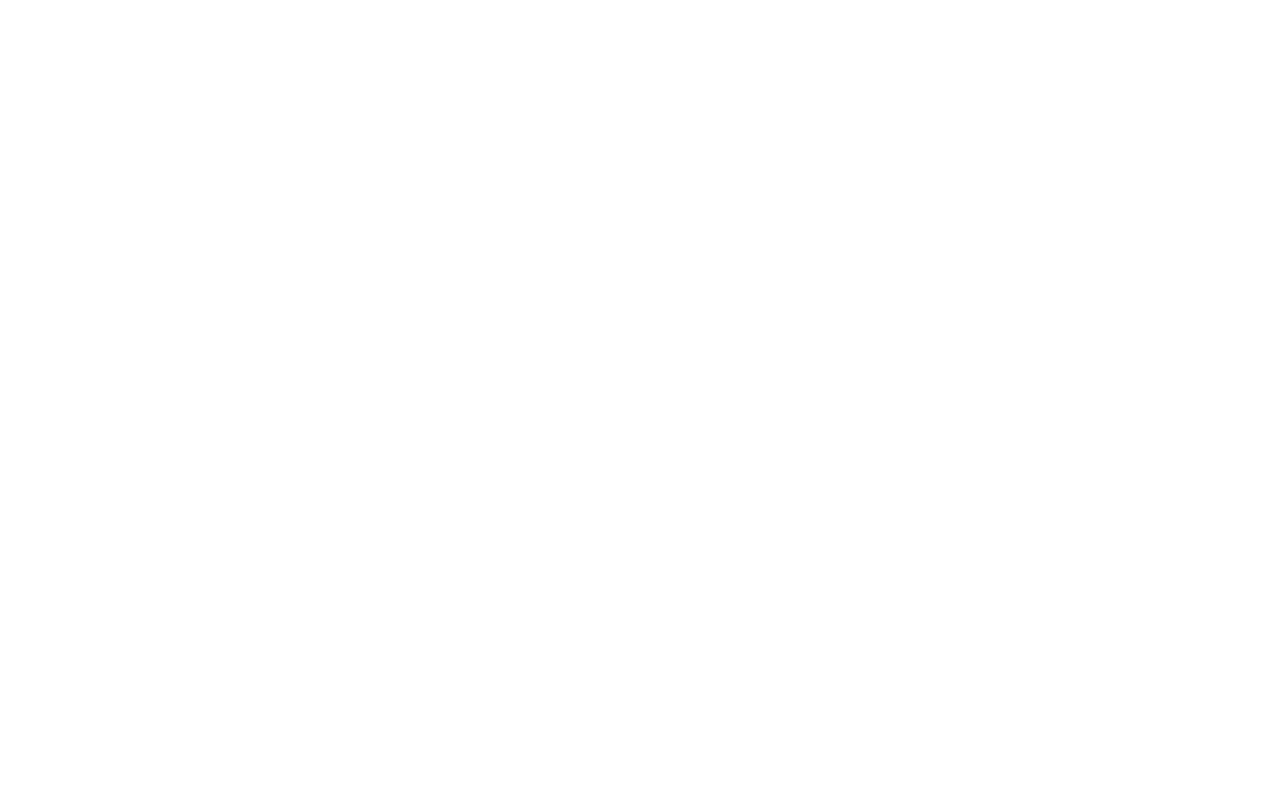
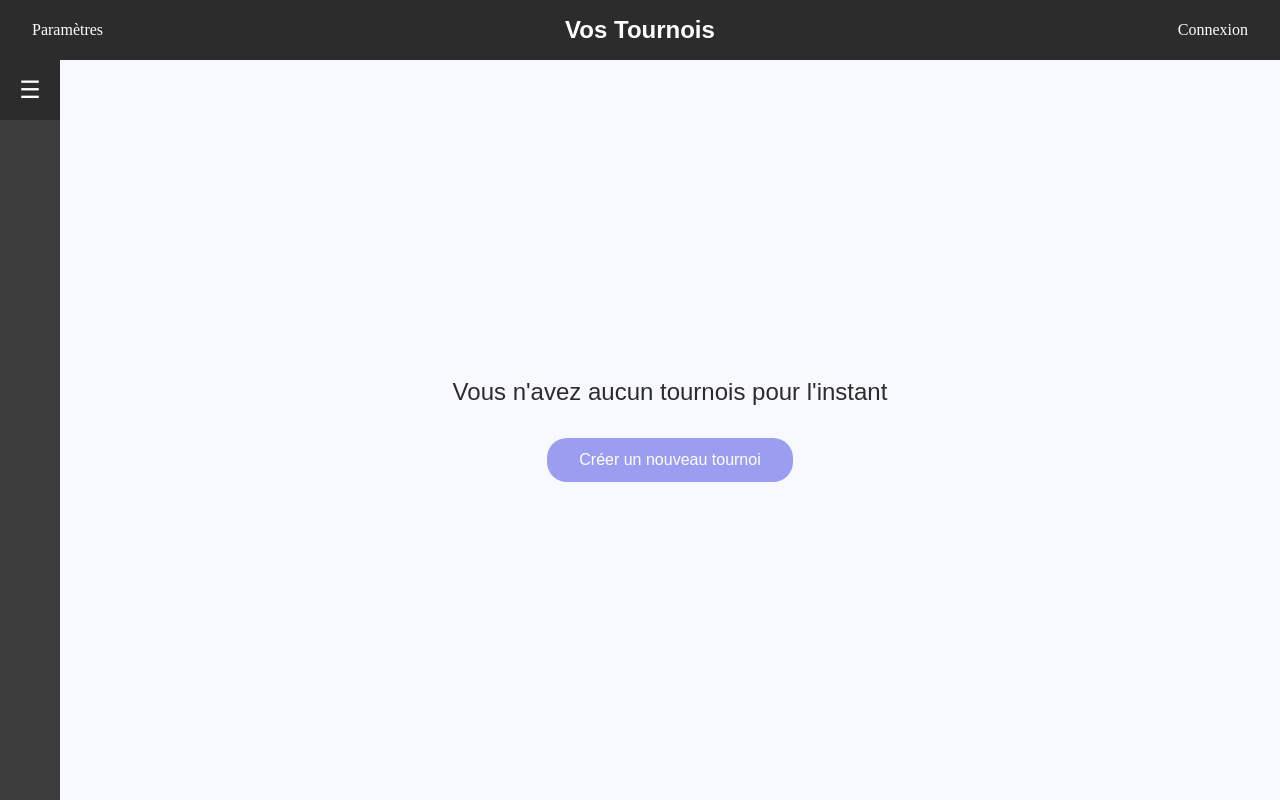
Before and after one commit to yanis-meziane/Thornament, a React (Create React App) app in the folder frontend/: page /tournois in a window 1280 px wide. Before the commit this address had no page. Built offline with nearby package versions, Linux system fonts and the light colour scheme.

Commit message:
début page d'accueil et tournois

```diff
--- a/frontend/src/App.js
+++ b/frontend/src/App.js
@@ -2,6 +2,8 @@
 import { BrowserRouter, Routes, Route } from "react-router-dom";
 import Register from './Register/Register'
 import Login from './Login/Login'
+import Main from './Main/Main'
+import Tournois from './Tournois/Tournois'
 
 function App() {
   return (
@@ -10,6 +12,8 @@
         <Routes>
           <Route path='/' element={<Register />}/>
           <Route path='/login' element={<Login />}/>
+          <Route path='/home' element={<Main />}/>
+          <Route path='/tournois' element={<Tournois />}/>
         </Routes>
       </BrowserRouter>
     </div>
--- a/frontend/src/Main/Main.css
+++ b/frontend/src/Main/Main.css
@@ -0,0 +1,21 @@
+.main-container {
+    display: flex;
+    justify-content: center;
+    align-items: center;
+    height: calc(100vh - 60px);
+    background-color: #F8F8FF;
+    margin-left: 60px;
+    transition: margin-left 0.3s ease;
+}
+
+.main-container h1 {
+    font-family: Arial, sans-serif;
+    font-size: 2.5rem;
+    color: #2C2C2C;
+    text-align: center;
+}
+
+/* Ajuster la marge gauche quand la sidebar est ouverte */
+.sidebar.open ~ .main-container {
+    margin-left: 250px;
+}
--- a/frontend/src/Main/Main.jsx
+++ b/frontend/src/Main/Main.jsx
@@ -0,0 +1,17 @@
+import Navbar from '../Navbar/Navbar';
+import Sidebar from '../Sidebar/Sidebar';
+import './Main.css';
+
+export default function Main() {
+    const userName = "Utilisateur"; // const temporaire en attendant le backend
+
+    return (
+        <>
+            <Navbar title="Thornament" />
+            <Sidebar />
+            <div className="main-container">
+                <h1>Bienvenue {userName}</h1>
+            </div>
+        </>
+    );
+}
--- /dev/null
+++ b/frontend/src/Navbar/Navbar.css
@@ -0,0 +1,49 @@
+.navbar {
+    display: flex;
+    justify-content: space-between;
+    align-items: center;
+    padding: 1rem 2rem;
+    background-color: #2C2C2C;
+    box-shadow: 0 2px 5px rgba(0, 0, 0, 0.1);
+    height: 60px;
+    font-family: Arial, sans-serif;
+}
+
+.navbar-left,
+.navbar-right {
+    flex: 1;
+    display: flex;
+    align-items: center;
+    cursor: pointer;
+    font-size: 1rem;
+    font-weight: 500;
+    color: #FFFFFF;
+}
+
+.navbar-left {
+    justify-content: flex-start;
+}
+
+.navbar-right {
+    justify-content: flex-end;
+}
+
+.navbar-center {
+    flex: 1;
+    display: flex;
+    justify-content: center;
+    align-items: center;
+}
+
+.navbar-center h1 {
+    margin: 0;
+    font-size: 1.5rem;
+    color: #FFFFFF;
+    font-family: Arial, sans-serif;
+}
+
+.navbar-left span:hover,
+.navbar-right span:hover {
+    opacity: 0.7;
+    transition: opacity 0.3s ease;
+}
--- /dev/null
+++ b/frontend/src/Navbar/Navbar.jsx
@@ -0,0 +1,17 @@
+import './Navbar.css';
+
+export default function Navbar({ title }) {
+    return (
+        <nav className="navbar">
+            <div className="navbar-left">
+                <span>Paramètres</span>
+            </div>
+            <div className="navbar-center">
+                <h1>{title}</h1>
+            </div>
+            <div className="navbar-right">
+                <span>Connexion</span>
+            </div>
+        </nav>
+    );
+}
--- /dev/null
+++ b/frontend/src/Sidebar/Sidebar.css
@@ -0,0 +1,56 @@
+.sidebar {
+    position: fixed;
+    left: 0;
+    top: 60px;
+    height: calc(100vh - 60px);
+    background-color: #3C3C3C;
+    width: 60px;
+    transition: width 0.3s ease;
+    z-index: 1000;
+}
+
+.sidebar.open {
+    width: 250px;
+}
+
+.sidebar-toggle {
+    width: 100%;
+    padding: 1rem;
+    background-color: #2C2C2C;
+    border: none;
+    color: #FFFFFF;
+    font-size: 1.5rem;
+    cursor: pointer;
+    font-family: Arial, sans-serif;
+    transition: background-color 0.3s ease;
+}
+
+.sidebar-toggle:hover {
+    background-color: #1C1C1C;
+}
+
+.sidebar-nav {
+    padding: 1rem 0;
+}
+
+.sidebar-nav ul {
+    list-style: none;
+    padding: 0;
+    margin: 0;
+}
+
+.sidebar-nav li {
+    padding: 1rem 1.5rem;
+    color: #FFFFFF;
+    cursor: pointer;
+    font-family: Arial, sans-serif;
+    font-size: 0.95rem;
+    transition: background-color 0.3s ease;
+    border-left: 3px solid transparent;
+    white-space: nowrap;
+}
+
+.sidebar-nav li:hover {
+    background-color: #4C4C4C;
+    border-left-color: #9B9EF0;
+}
--- /dev/null
+++ b/frontend/src/Sidebar/Sidebar.jsx
@@ -0,0 +1,37 @@
+import { useState } from 'react';
+import { useNavigate } from 'react-router-dom';
+import './Sidebar.css';
+
+export default function Sidebar() {
+    const [isOpen, setIsOpen] = useState(false);
+    const navigate = useNavigate();
+
+    const toggleSidebar = () => {
+        setIsOpen(!isOpen);
+    };
+
+    const handleNavigate = (path) => {
+        navigate(path);
+        setIsOpen(false);
+    };
+
+    return (
+        <div className={`sidebar ${isOpen ? 'open' : 'closed'}`}>
+            <button className="sidebar-toggle" onClick={toggleSidebar}>
+                ☰
+            </button>
+            {isOpen && (
+                <nav className="sidebar-nav">
+                    <ul>
+                        <li onClick={() => handleNavigate('/competitions')}>
+                            Vos Compétitions
+                        </li>
+                        <li onClick={() => handleNavigate('/tournois')}>
+                            Vos Tournois
+                        </li>
+                    </ul>
+                </nav>
+            )}
+        </div>
+    );
+}
--- /dev/null
+++ b/frontend/src/Tournois/Tournois.css
@@ -0,0 +1,45 @@
+.tournois-container {
+    display: flex;
+    justify-content: center;
+    align-items: center;
+    height: calc(100vh - 60px);
+    background-color: #F8F8FF;
+    margin-left: 60px;
+    transition: margin-left 0.3s ease;
+}
+
+.tournois-container.sidebar-open {
+    margin-left: 250px;
+}
+
+.tournois-content {
+    display: flex;
+    flex-direction: column;
+    align-items: center;
+    gap: 2rem;
+    text-align: center;
+}
+
+.no-tournois {
+    font-family: Arial, sans-serif;
+    font-size: 1.5rem;
+    color: #2C2C2C;
+    margin: 0;
+}
+
+.btn-create {
+    padding: 0.8rem 2rem;
+    background-color: #9B9EF0;
+    color: #FFFFFF;
+    border: none;
+    border-radius: 20px;
+    font-family: Arial, sans-serif;
+    font-size: 1rem;
+    font-weight: 500;
+    cursor: pointer;
+    transition: background-color 0.3s ease;
+}
+
+.btn-create:hover {
+    background-color: #7B7ED0;
+}
--- /dev/null
+++ b/frontend/src/Tournois/Tournois.jsx
@@ -0,0 +1,24 @@
+import Navbar from '../Navbar/Navbar';
+import Sidebar from '../Sidebar/Sidebar';
+import './Tournois.css';
+
+export default function Tournois() {
+    const handleCreateTournoi = () => {
+        alert("Création d'un nouveau tournoi");
+    };
+
+    return (
+        <>
+            <Navbar title="Vos Tournois" />
+            <Sidebar />
+            <div className="tournois-container">
+                <div className="tournois-content">
+                    <p className="no-tournois">Vous n'avez aucun tournois pour l'instant</p>
+                    <button className="btn-create" onClick={handleCreateTournoi}>
+                        Créer un nouveau tournoi
+                    </button>
+                </div>
+            </div>
+        </>
+    );
+}
```
Also changed, not shown: 1 other file (tests, documents, lock files or other folders).
